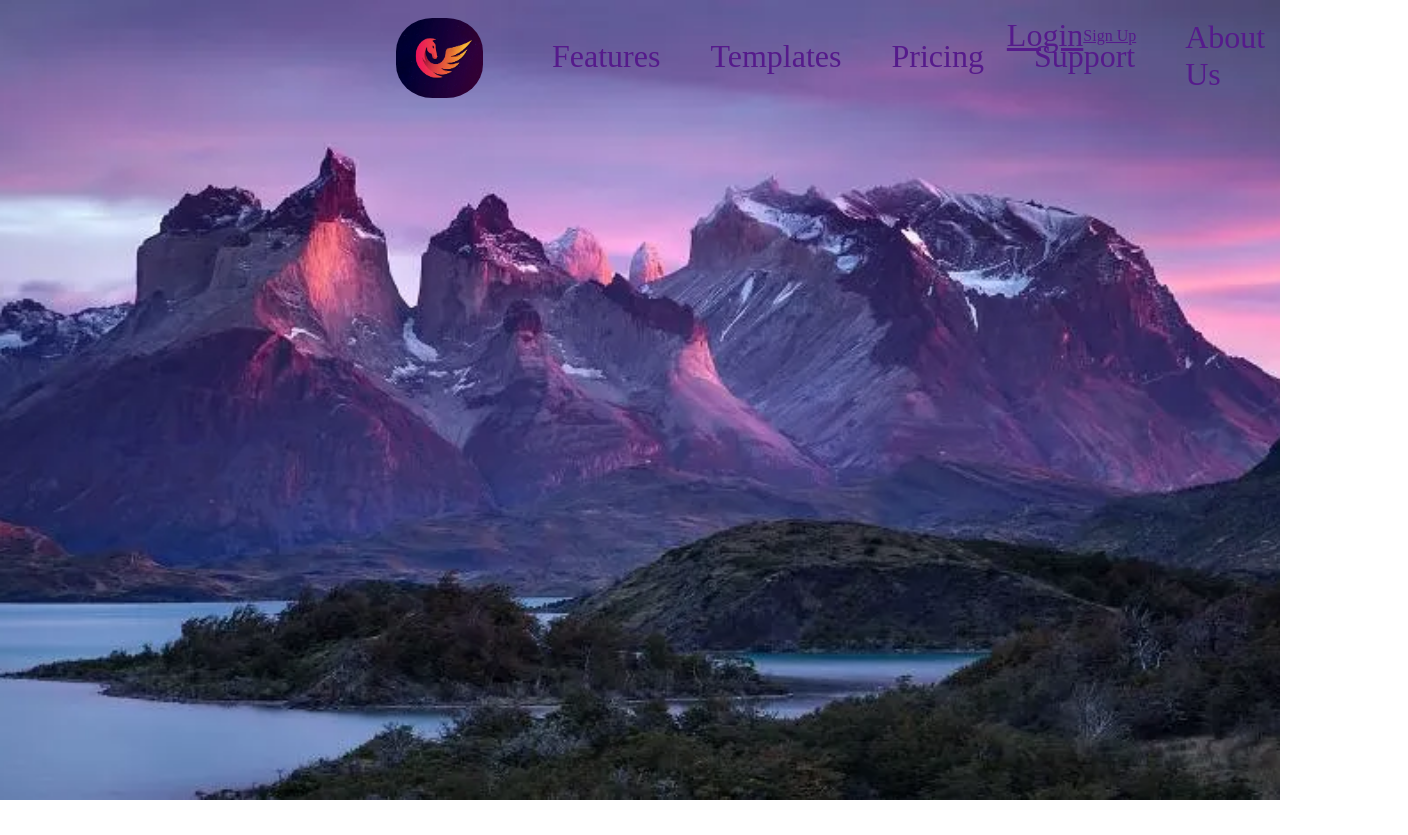
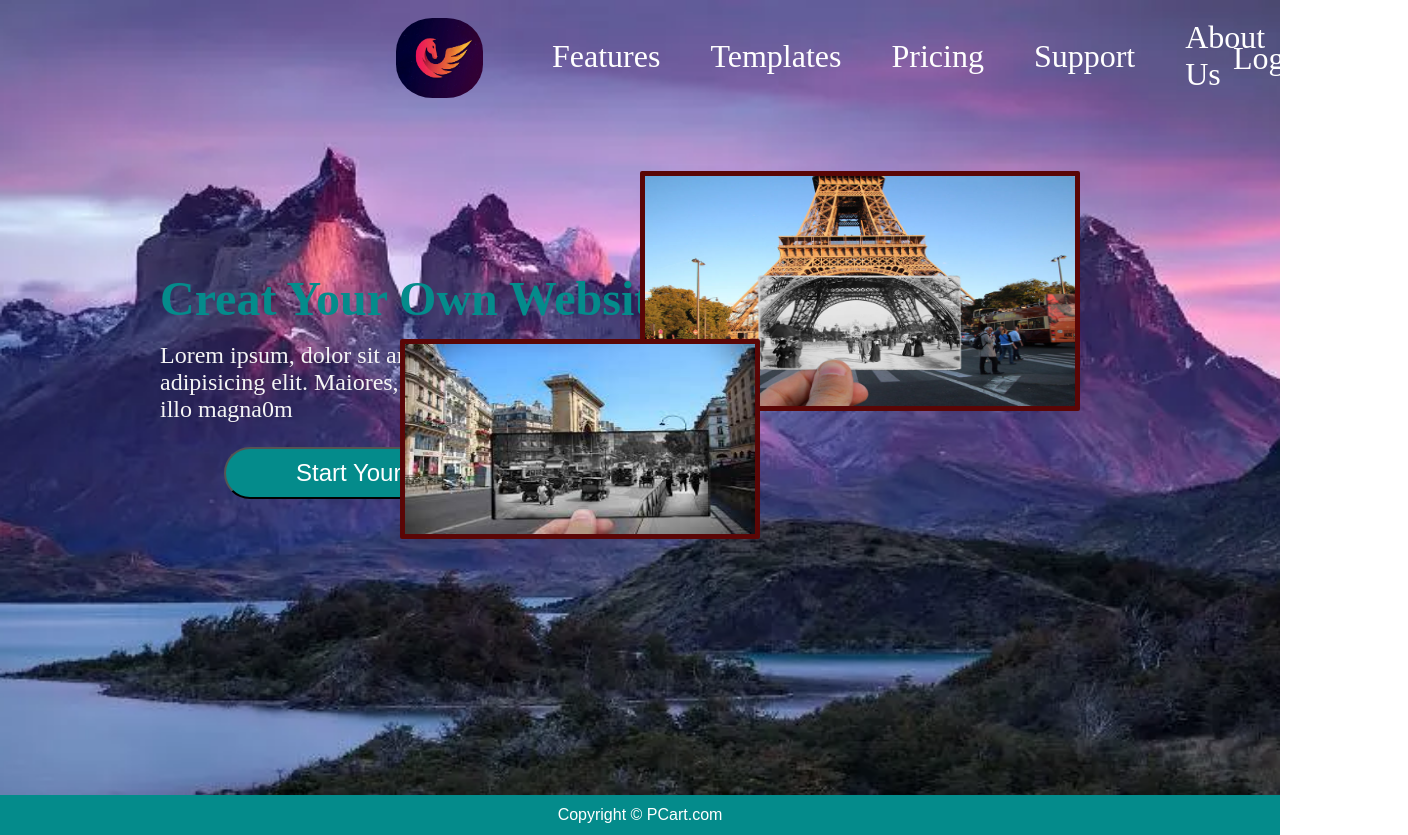
Before and after one commit to PrajjwalR/16-simple-page, a plain HTML site: page index.html in a window 1280 px wide. Shown: the whole page, 1408 px wide, since content can reach past the window. Before the commit the page ends 800 px from the top, so only its background shows below. Drawn offline with Linux system fonts and the light colour scheme.

Commit message:
without responsiveness

```diff
--- a/index.html
+++ b/index.html
@@ -18,7 +18,7 @@
                 </div>
                 <div class="nav-links">
                     <ul>
-                        <li><a href="">Features</a></li>
+                        <li><a href="">Features</a> </li>
                         <li><a href="">Templates</a></li>
                         <li><a href="">Pricing</a></li>
                         <li><a href="">Support</a></li>
@@ -38,11 +38,30 @@
                         <a href="">Sign Up</a>
                     </div>
                 </div>
-
-
-
             </nav>
         </header>
+        <div class="para">
+            <h1>
+                Creat Your Own Website
+            </h1>
+            <p>Lorem ipsum, dolor sit amet consectetur adipisicing elit. Maiores, distinctio nihil, dicta illo magna0m
+            </p>
+        </div>
+        <button class="btn">Start Your Journey :-</button>
+
+        <div class="image">
+            <div class="img1">
+                <img src="/images/image1.jpg" alt="" id="img1">
+
+            </div>
+            <div class="img2">
+                <img src="images/images2.jpg" alt="" id="img2">
+            </div>
+        </div>
+
+        <footer class="flex-all-center">
+            <p>Copyright &copy; PCart.com</p>
+        </footer>
     </div>
 </body>
 
--- a/style.css
+++ b/style.css
@@ -47,13 +47,15 @@ nav ul li{
 nav ul li a{
     text-decoration: none;
     font-size: xx-large;
+    color: white;
 }
 .nav-links{
     position: relative;
     top: 31px;
     left: 55vh;
+    display: block ruby;
+}
 
-}
 .slash{
     position: relative;
     font-size: 64px;
@@ -63,11 +65,128 @@ left: 56vh;
 }
 
 .logup{
-display: flex;
-justify-content: center;
-align-items: center;
-width: 100%;
+    display: flex;
+    justify-content: center;
+    align-items: center;
+    width: 100%;
+    margin-top: 45px;
+    margin-left: 30px;
 }
 .login{
-    font-size: xx-large;
+    font-size: xx-large ;
+    /* margin-left: 237px; */
+    /* margin-top: 30px; */
+    display: flex;
+    justify-content: center;
+
 }
+.login a{
+    margin-left: 340px;
+    color: white;
+    text-decoration: none;
+
+}
+.signup{
+    font-size: xx-large ;
+    /* margin-left: 237px; */
+    /* margin-top: 30px; */
+    display: flex;
+    justify-content: center;
+}
+.signup a{
+    margin-left: 40px;
+    color: white;
+    text-decoration: none;
+}
+
+
+/* Paragraph */
+
+.para{
+    display: flex;
+    justify-content: center;
+    align-items: flex-start;
+    flex-direction: column;
+    margin-top: 25vh;
+    margin-left: 20vh;
+}
+
+.para h1{
+    color: rgb(4, 139, 139);
+    font-size: xxx-large;
+    font-stretch: expanded;
+
+}
+
+.para p{
+    width: 450px;
+    color: whitesmoke;
+    font-size: larger;
+    font-stretch: expanded;
+    margin-top: 2vh;
+    font-size: x-large;
+}
+.btn{
+    margin-left: 28vh;
+    margin-top: 3vh;
+    padding: 10px;
+    padding-left: 70px;
+padding-right: 70px;
+border-radius: 30px;
+color: white;
+background-color: rgb(4, 139, 139);
+font-size: x-large;
+
+}
+
+.image{
+    display: flex;
+    justify-content: flex-end;
+    align-items: center;
+    margin-top: -43vh;
+}
+.img1{
+    margin-top: -14vh;
+    margin-right: -85vh;
+    display: flex;
+    height: 30vh;
+    width: 55vh;
+
+}
+#img1{
+    height: 30vh;
+    width: 55vh;
+    border: 5px solid rgb(90, 6, 6);
+    border-radius: 2px;
+
+}
+.img2{
+    display: flex;
+    justify-content: center;
+    align-items: center;
+    margin-right: 65vh;
+    margin-top: 23vh;
+}
+#img2{
+    width: 45vh;
+    height: 25vh;
+    border: 5px solid rgb(90, 6, 6);
+    border-radius: 2px;
+
+}
+
+/* footer */
+
+footer{
+    height: 5vh;
+    background-color: rgb(4, 139, 139);
+    color: rgb(255, 255, 255);
+    font-family: 'Poppins', sans-serif;
+    margin-top: 32vh;
+
+    }
+    .flex-all-center{
+        display: flex;
+        align-items: center;
+        justify-content: center;
+    }
```
Also changed, not shown: images/image1.jpg (added), images/images2.jpg (added).
